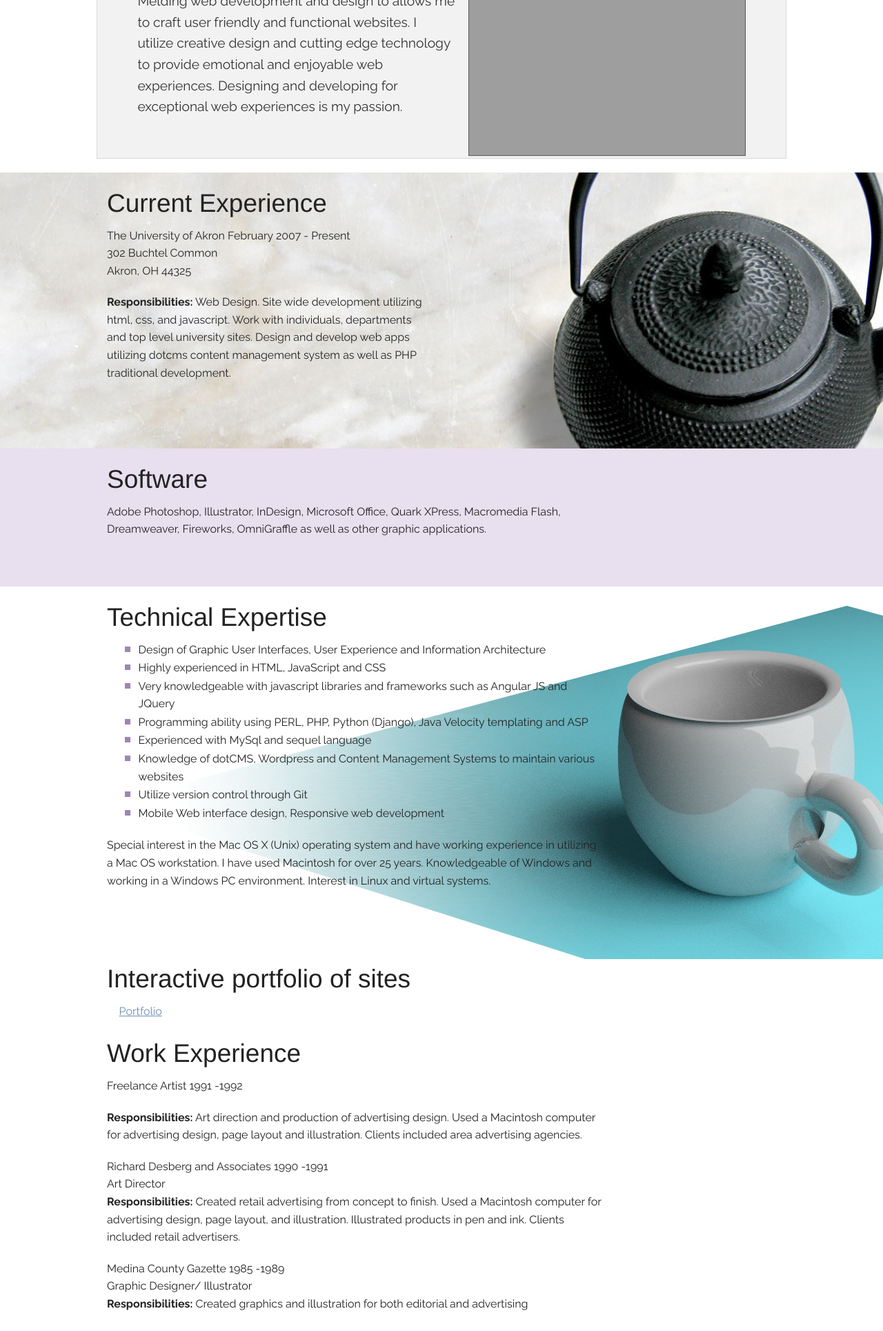
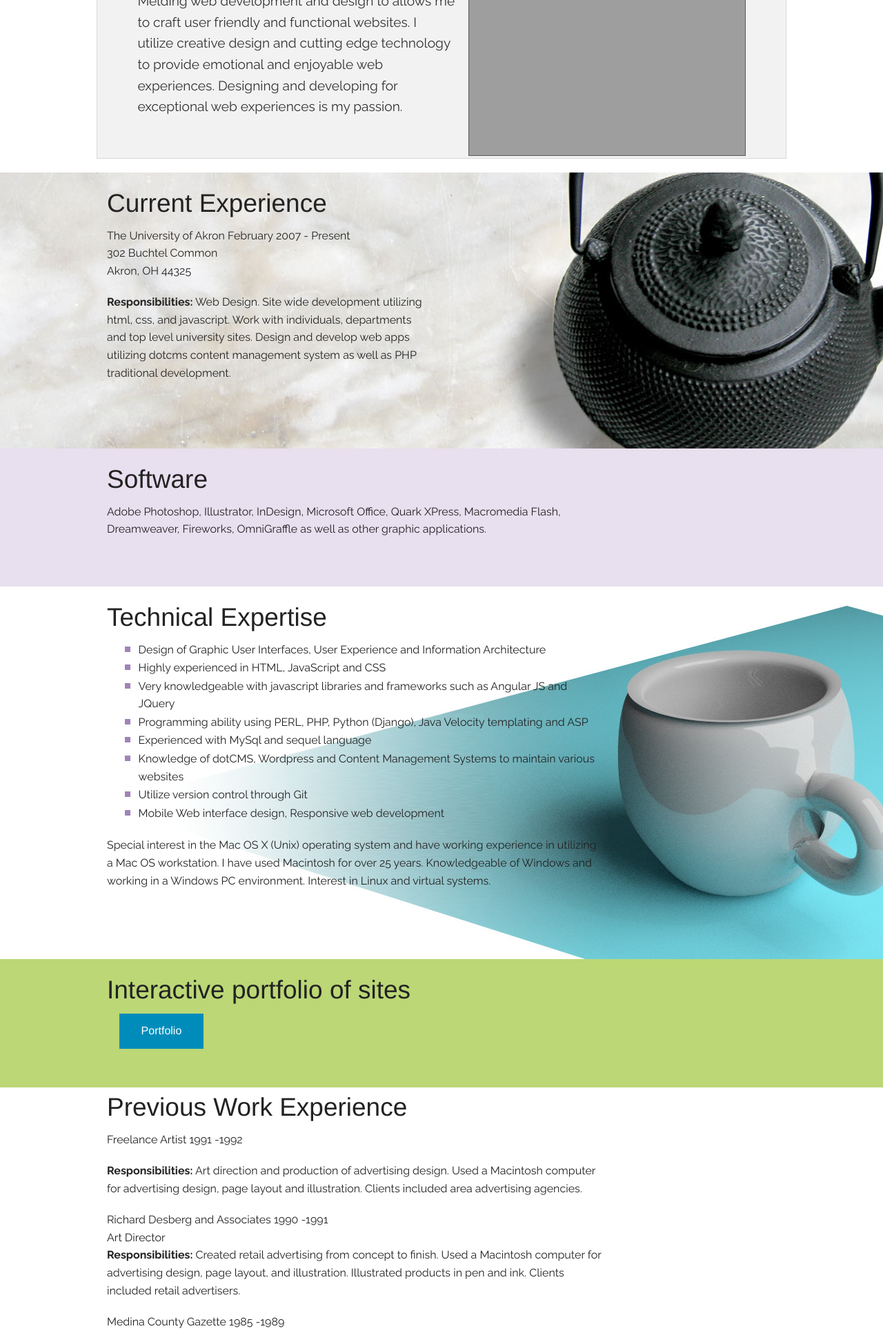
Before and after one commit to bradrice/brad_django, a Django app: page /resume in a window 1280 px wide. Shown: the part 545-2474 px from the top of the page at 69% size. Run offline with Django 3.2, Linux system fonts and the light colour scheme; some libraries are stand-ins or nearby versions; grey boxes are pictures that could not be loaded.

Commit message:
parallax for resume

```diff
--- a/static/scss/style.scss
+++ b/static/scss/style.scss
@@ -185,12 +185,19 @@ pre {
 }
 
 #cr {
-background: url(../images/teapot-bg.jpg) 50% 50% no-repeat fixed; min-height: 400px;
+  background-image: url(../images/teapot-bg.jpg);
+  background-position: 50% 50px;
+  background-repeat: no-repeat;
+  position: relative;
+  min-height: 400px;
   padding: 1em;
 }
 
 #tech {
-background: url(../images/teacup-bg.jpg) 50% 0 no-repeat fixed; min-height: 540px;
+  background: url(../images/teacup-bg.jpg);
+  min-height: 540px;
+  background-repeat: no-repeat;
+  position: relative;
   padding: 1em;
 }
 
@@ -200,6 +207,18 @@ background: url(../images/teacup-bg.jpg) 50% 0 no-repeat fixed; min-height: 540p
   padding: 1em;
 }
 
+#port {
+  background-color: #bbd776;
+  min-height: 100px;
+  padding: 1em;
+  position: relative;
+}
+
+#cs {
+  background-color: #fff7d3;
+  padding: 1em;
+}
+
 .top-bar-section ul li > a {
   text-decoration: none;
 }
--- a/templates/base.html
+++ b/templates/base.html
@@ -104,7 +104,6 @@
  <script type="text/javascript" src="{% static 'lib/foundation/js/foundation.js' %}"></script>
     <script src="{% static 'lib/foundation/js/foundation/foundation.topbar.js' %}"></script>
 </div>
-    <script src="{% static 'lib/jquery.stellar/jquery.stellar.min.js' %}"></script>
 <script>
     $(document).foundation();
   </script>
--- a/templates/resume.html
+++ b/templates/resume.html
@@ -12,9 +12,9 @@
                 </section>
 		</div>
 		</div>
-                <section id="cr" data-stellar-ratio="2">
+                <section id="cr" data-center-top="background-position: 50% 70%" data-top="background-position: 50% 20%">
                     <div class="row">
-                        <div class="medium-6 small-5 columns">
+                        <div class="medium-6 small-12 columns">
                             <h2>Current Experience</h2>
 				<p>The University of Akron <span class="times">February 2007 - Present</span><br />
 				302 Buchtel Common<br />
@@ -32,7 +32,7 @@
 		</div>
     </section>
 
-                <section id="tech">
+                <section id="tech" data-center-top="background-position: 50% 50%" data-top="background-position: 30% 20%"">
                     <div class="row">
 			<div class="large-9 columns">
                     <h2>Technical Expertise</h2>
@@ -54,22 +54,23 @@
 		</div>
                 </section>
 
-
-		<div class="row">
+                <section id="port" data-center-top="background-color: rgb(187, 215, 118)" data-top-top="background-color: rgb(247, 252, 235);">
+                    <div class="row">
 			<div class="large-9 columns">
-                <section id="port">
                     <h2>Interactive portfolio of sites</h2>
 				<ul>
-					<li><a href="portfolio">Portfolio</a></li>
+					<li><a class="button" href="portfolio">Portfolio</a></li>
 				</ul>
+                </div>
+		</div>
                 </section>
-			</div>
-		</div>
-		<div class="row">
+
+
+                <section id="re">
+                    <div class="row">
 			<div class="large-9 columns">
-                <section id="re">
                     <div class="emp">
-                        <h2>Work Experience</h2>
+                        <h2>Previous Work Experience</h2>
 					<p>Freelance Artist <span class="times">1991 -1992</span><br />
 					<p><strong>Responsibilities:</strong> Art direction and production of advertising design.  Used a Macintosh
 	computer for advertising design, page layout and illustration.  Clients included area advertising agencies.</p>
@@ -85,18 +86,25 @@
 					Graphic Designer/ Illustrator<br/>
 					<strong>Responsibilities:</strong> Created graphics and illustration for both editorial and advertising </p>
 				</div>
+
+                </div>
+		</div>
                 </section>
-			</div>
-		</div>
-		<div class="row">
+
+                <section id="cs" data-center-top="background-color: rgb(228, 208, 126);" data-top-top="background-color: rbg(255, 247, 211);">
+                    <div class="row">
 			<div class="large-9 columns">
-                <section id="cs">
                     <h2>Community Service</h2>
 				<ul>
 					<li>Village of Lodi, Councilman since 2000</li>
 					<li>Board of Trustees member of Medina County District Library since 2012</li>
 				</ul>
-
+                </div>
+                        </div>
+                    </section>
+            <section id="ce">
+            <div class="row">
+			<div class="large-9 columns">
 				<h2>Continuing Education</h2>
 				<ul class="pbox">
 					<li>Thunder Lizard 3 day Photoshop conference - intense photoshop training with some of the best designers in the country</li>
@@ -104,8 +112,12 @@
 					<li>Penn State Web conference 2013 - all things web with an emphasis on mobile and responsive design.</li>
 					<li>Avid reader of technical books. My iPad is filled with ebooks for all kinds of technology</li>
 				</ul>
+                </div>
+                        </div>
                 </section>
 				<section id="se">
+                     <div class="row">
+			<div class="large-9 columns">
                     <h2>Speaking Engagements</h2>
                 <ul class="pbox">
                     <li>Penn State Web Conference 2015, Penn State University<br/>
@@ -114,16 +126,29 @@
                     <em><a href="http://www.slideshare.net/bradrice/brad-rice-content-4052359" target="_blank">Using Structured Data for Consistency in Web Content Management</a></em></li>
 
                     </ul>
+                    </div>
+		</div>
 				</section>
 
-			</div>
-		</div>
 	</div><!-- end body -->
 
 {% endblock %}
 {% block scripts %}
     <script type="text/javascript" src="{% static "js/site.js" %}"></script>
+    <script type="text/javascript" src="{% static 'lib/skrollr/dist/skrollr.min.js' %}"></script>
     <script>
-
+        ( function( $ ) {
+    // Init Skrollr
+    var s = skrollr.init({
+{#        render: function(data) {#}
+            //Debugging - Log the current scroll position.
+            //console.log(data.curTop);
+{#        }#}
+        mobileCheck: function() {
+                //hack - forces mobile version to be off
+                return false;
+            }
+    });
+} )( jQuery );
     </script>
 {% endblock %}
```
Also changed, not shown: static/css/style.css.
